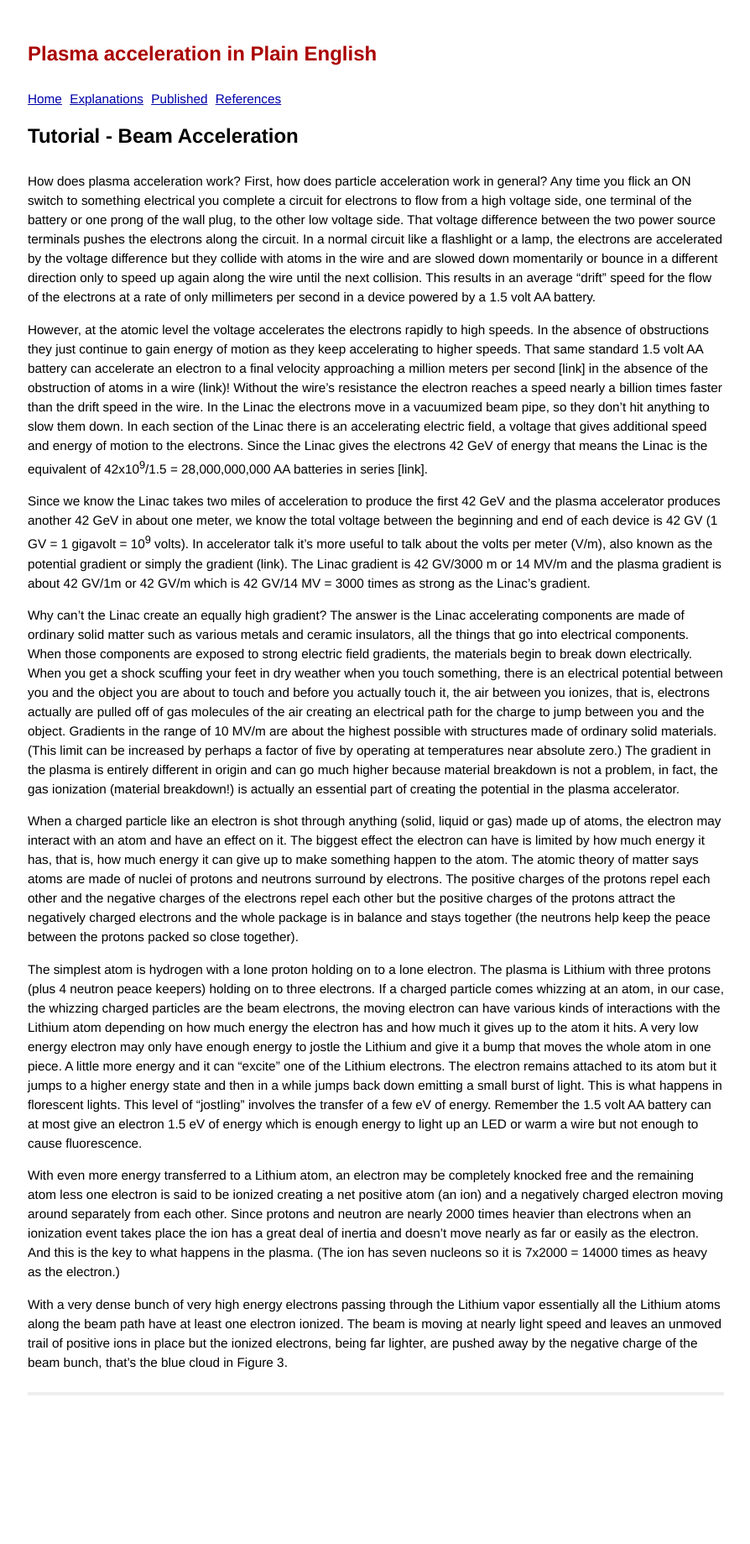
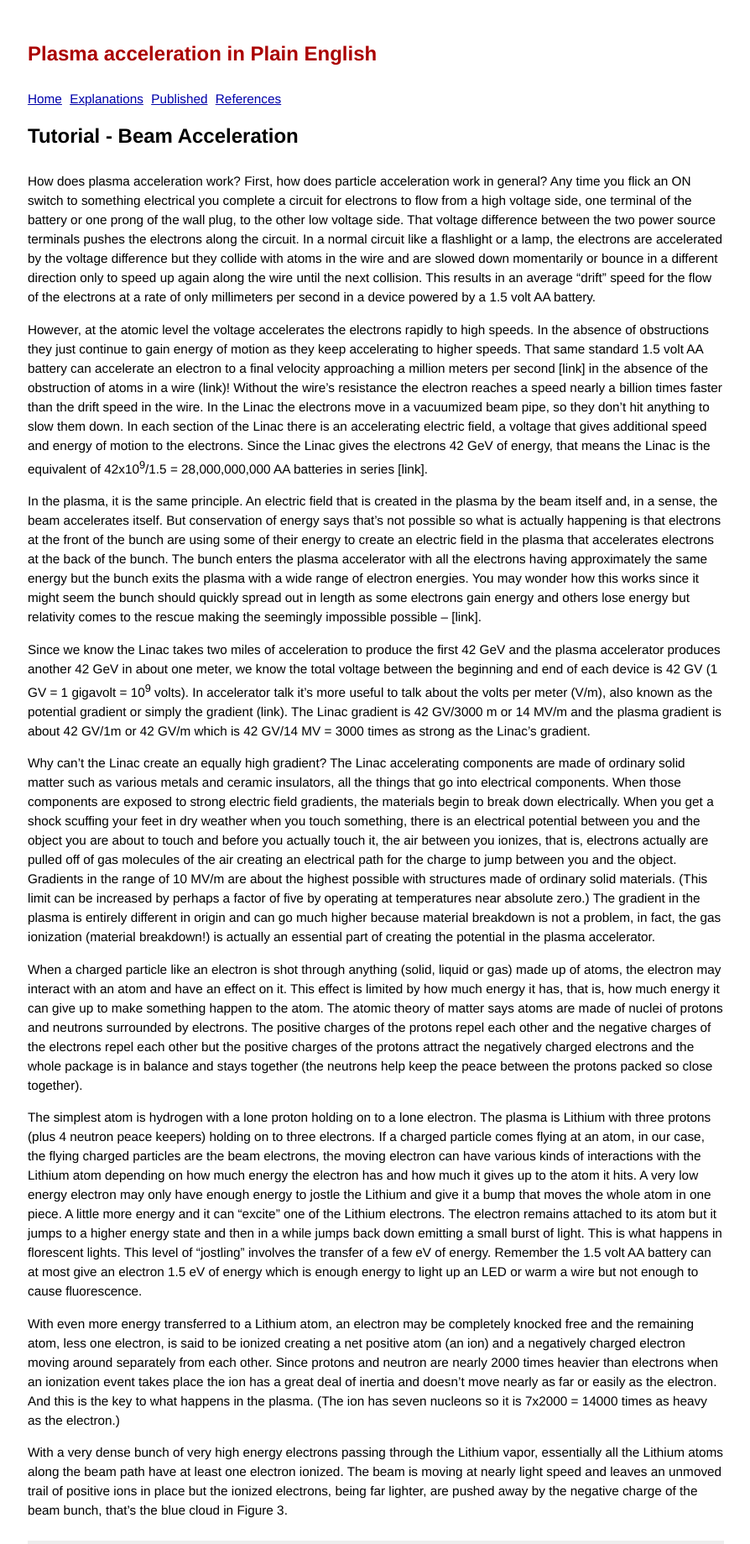
Before and after one commit to grbfacet/facet, a Jekyll site: the page built from beam-acceleration-tutorial.md, in a window 1280 px wide. Shown: the whole page at 84% size, without its empty margins (192-1086 px from the left). Built offline with Jekyll 4.4.1, drawn with Linux system fonts in a browser that asks for light colours; before the commit the page ends 1662 px from its top, so only the background shows below that.

Commit message:
Update beam-acceleration-tutorial.md

```diff
--- a/beam-acceleration-tutorial.md
+++ b/beam-acceleration-tutorial.md
@@ -5,16 +5,18 @@ title: Tutorial - Beam Acceleration
 
 How does plasma acceleration work? First, how does particle acceleration work in general? Any time you flick an ON switch to something electrical you complete a circuit for electrons to flow from a high voltage side, one terminal of the battery or one prong of the wall plug, to the other low voltage side. That voltage difference between the two power source terminals pushes the electrons along the circuit. In a normal circuit like a flashlight or a lamp, the electrons are accelerated by the voltage difference but they collide with atoms in the wire and are slowed down momentarily or bounce in a different direction only to speed up again along the wire until the next collision. This results in an average “drift” speed for the flow of the electrons at a rate of only millimeters per second in a device powered by a 1.5 volt AA battery.
 
-However, at the atomic level the voltage accelerates the electrons rapidly to high speeds. In the absence of obstructions they just continue to gain energy of motion as they keep accelerating to higher speeds. That same standard 1.5 volt AA battery can accelerate an electron to a final velocity approaching a million meters per second [link] in the absence of the obstruction of atoms in a wire (link)! Without the wire’s resistance the electron reaches a speed nearly a billion times faster than the drift speed in the wire. In the Linac the electrons move in a vacuumized beam pipe, so they don’t hit anything to slow them down. In each section of the Linac there is an accelerating electric field, a voltage that gives additional speed and energy of motion to the electrons. Since the Linac gives the electrons 42 GeV of energy that means the Linac is the equivalent of 42x10<sup>9</sup>/1.5 = 28,000,000,000 AA batteries in series [link].
+However, at the atomic level the voltage accelerates the electrons rapidly to high speeds. In the absence of obstructions they just continue to gain energy of motion as they keep accelerating to higher speeds. That same standard 1.5 volt AA battery can accelerate an electron to a final velocity approaching a million meters per second [link] in the absence of the obstruction of atoms in a wire (link)! Without the wire’s resistance the electron reaches a speed nearly a billion times faster than the drift speed in the wire. In the Linac the electrons move in a vacuumized beam pipe, so they don’t hit anything to slow them down. In each section of the Linac there is an accelerating electric field, a voltage that gives additional speed and energy of motion to the electrons. Since the Linac gives the electrons 42 GeV of energy, that means the Linac is the equivalent of 42x10<sup>9</sup>/1.5 = 28,000,000,000 AA batteries in series [link].
+
+In the plasma, it is the same principle. An electric field that is created in the plasma by the beam itself and, in a sense, the beam accelerates itself. But conservation of energy says that’s not possible so what is actually happening is that electrons at the front of the bunch are using some of their energy to create an electric field in the plasma that accelerates electrons at the back of the bunch. The bunch enters the plasma accelerator with all the electrons having approximately the same energy but the bunch exits the plasma with a wide range of electron energies. You may wonder how this works since it might seem the bunch should quickly spread out in length as some electrons gain energy and others lose energy but relativity comes to the rescue making the seemingly impossible possible – [link].
 
 Since we know the Linac takes two miles of acceleration to produce the first 42 GeV and the plasma accelerator produces another 42 GeV in about one meter, we know the total voltage between the beginning and end of each device is 42 GV (1 GV = 1 gigavolt = 10<sup>9</sup> volts). In accelerator talk it’s more useful to talk about the volts per meter (V/m), also known as the potential gradient or simply the gradient (link). The Linac gradient is 42 GV/3000 m or 14 MV/m and the plasma gradient is about 42 GV/1m or 42 GV/m which is 42 GV/14 MV = 3000 times as strong as the Linac’s gradient.
 
-Why can’t the Linac create an equally high gradient? The answer is the Linac accelerating components are made of ordinary solid matter such as various metals and ceramic insulators, all the things that go into electrical components. When those components are exposed to strong electric field gradients, the materials begin to break down electrically. When you get a shock scuffing your feet in dry weather when you touch something, there is an electrical potential between you and the object you are about to touch and before you actually touch it, the air between you ionizes, that is, electrons actually are pulled off of gas molecules of the air creating an electrical path for the charge to jump between you and the object. Gradients in the range of 10 MV/m are about the highest possible with structures made of ordinary solid materials. (This limit can be increased by perhaps a factor of five by operating at temperatures near absolute zero.) The gradient in the plasma is entirely different in origin and can go much higher because material breakdown is not a problem, in fact, the gas ionization (material breakdown!) is actually an essential part of creating the potential in the plasma accelerator.
+Why can’t the Linac create an equally high gradient? The Linac accelerating components are made of ordinary solid matter such as various metals and ceramic insulators, all the things that go into electrical components. When those components are exposed to strong electric field gradients, the materials begin to break down electrically. When you get a shock scuffing your feet in dry weather when you touch something, there is an electrical potential between you and the object you are about to touch and before you actually touch it, the air between you ionizes, that is, electrons actually are pulled off of gas molecules of the air creating an electrical path for the charge to jump between you and the object. Gradients in the range of 10 MV/m are about the highest possible with structures made of ordinary solid materials. (This limit can be increased by perhaps a factor of five by operating at temperatures near absolute zero.) The gradient in the plasma is entirely different in origin and can go much higher because material breakdown is not a problem, in fact, the gas ionization (material breakdown!) is actually an essential part of creating the potential in the plasma accelerator.
 
-When a charged particle like an electron is shot through anything (solid, liquid or gas) made up of atoms, the electron may interact with an atom and have an effect on it. The biggest effect the electron can have is limited by how much energy it has, that is, how much energy it can give up to make something happen to the atom. The atomic theory of matter says atoms are made of nuclei of protons and neutrons surround by electrons. The positive charges of the protons repel each other and the negative charges of the electrons repel each other but the positive charges of the protons attract the negatively charged electrons and the whole package is in balance and stays together (the neutrons help keep the peace between the protons packed so close together).
+When a charged particle like an electron is shot through anything (solid, liquid or gas) made up of atoms, the electron may interact with an atom and have an effect on it. This effect is limited by how much energy it has, that is, how much energy it can give up to make something happen to the atom. The atomic theory of matter says atoms are made of nuclei of protons and neutrons surrounded by electrons. The positive charges of the protons repel each other and the negative charges of the electrons repel each other but the positive charges of the protons attract the negatively charged electrons and the whole package is in balance and stays together (the neutrons help keep the peace between the protons packed so close together).
 
-The simplest atom is hydrogen with a lone proton holding on to a lone electron. The plasma is Lithium with three protons (plus 4 neutron peace keepers) holding on to three electrons. If a charged particle comes whizzing at an atom, in our case, the whizzing charged particles are the beam electrons, the moving electron can have various kinds of interactions with the Lithium atom depending on how much energy the electron has and how much it gives up to the atom it hits. A very low energy electron may only have enough energy to jostle the Lithium and give it a bump that moves the whole atom in one piece. A little more energy and it can “excite” one of the Lithium electrons. The electron remains attached to its atom but it jumps to a higher energy state and then in a while jumps back down emitting a small burst of light. This is what happens in florescent lights. This level of “jostling” involves the transfer of a few eV of energy. Remember the 1.5 volt AA battery can at most give an electron 1.5 eV of energy which is enough energy to light up an LED or warm a wire but not enough to cause fluorescence.
+The simplest atom is hydrogen with a lone proton holding on to a lone electron. The plasma is Lithium with three protons (plus 4 neutron peace keepers) holding on to three electrons. If a charged particle comes flying at an atom, in our case, the flying charged particles are the beam electrons, the moving electron can have various kinds of interactions with the Lithium atom depending on how much energy the electron has and how much it gives up to the atom it hits. A very low energy electron may only have enough energy to jostle the Lithium and give it a bump that moves the whole atom in one piece. A little more energy and it can “excite” one of the Lithium electrons. The electron remains attached to its atom but it jumps to a higher energy state and then in a while jumps back down emitting a small burst of light. This is what happens in florescent lights. This level of “jostling” involves the transfer of a few eV of energy. Remember the 1.5 volt AA battery can at most give an electron 1.5 eV of energy which is enough energy to light up an LED or warm a wire but not enough to cause fluorescence.
 
-With even more energy transferred to a Lithium atom, an electron may be completely knocked free and the remaining atom less one electron is said to be ionized creating a net positive atom (an ion) and a negatively charged electron moving around separately from each other. Since protons and neutron are nearly 2000 times heavier than electrons when an ionization event takes place the ion has a great deal of inertia and doesn’t move nearly as far or easily as the electron. And this is the key to what happens in the plasma. (The ion has seven nucleons so it is 7x2000 = 14000 times as heavy as the electron.)
+With even more energy transferred to a Lithium atom, an electron may be completely knocked free and the remaining atom, less one electron, is said to be ionized creating a net positive atom (an ion) and a negatively charged electron moving around separately from each other. Since protons and neutron are nearly 2000 times heavier than electrons when an ionization event takes place the ion has a great deal of inertia and doesn’t move nearly as far or easily as the electron. And this is the key to what happens in the plasma. (The ion has seven nucleons so it is 7x2000 = 14000 times as heavy as the electron.)
 
-With a very dense bunch of very high energy electrons passing through the Lithium vapor essentially all the Lithium atoms along the beam path have at least one electron ionized. The beam is moving at nearly light speed and leaves an unmoved trail of positive ions in place but the ionized electrons, being far lighter, are pushed away by the negative charge of the beam bunch, that’s the blue cloud in Figure 3.
+With a very dense bunch of very high energy electrons passing through the Lithium vapor, essentially all the Lithium atoms along the beam path have at least one electron ionized. The beam is moving at nearly light speed and leaves an unmoved trail of positive ions in place but the ionized electrons, being far lighter, are pushed away by the negative charge of the beam bunch, that’s the blue cloud in Figure 3.
```
